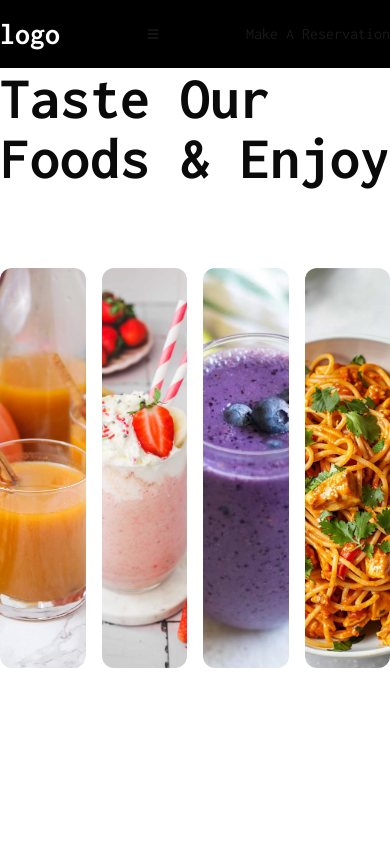
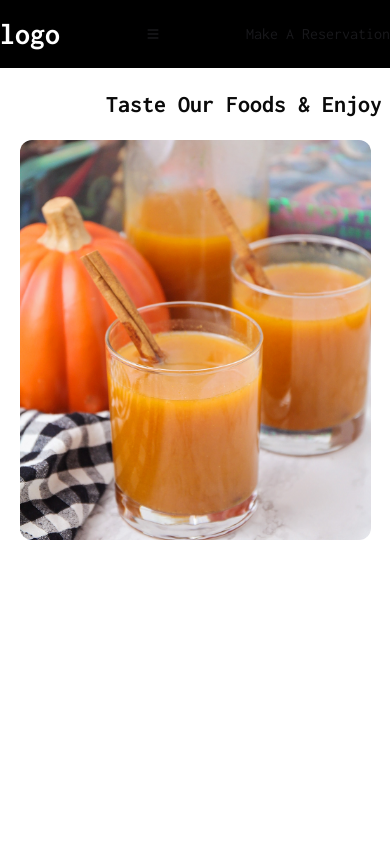
Before and after one commit to hend-soliman/YumSphere, a React (Vite) app: page / in a window 390 px wide. Shown: the top 844 px of the page. Built offline with nearby package versions, Linux system fonts and the light colour scheme.

Commit message:
first slider responsive

```diff
--- a/src/pages/HomePage.jsx
+++ b/src/pages/HomePage.jsx
@@ -8,6 +8,7 @@ import { RiDoubleQuotesL } from "react-icons/ri";
 import { ErrorMessage, Field, Form, Formik } from 'formik'
 import StarRating from '../layouts/StarRating'
 import pizzaSlides from '../assets/pizza-slides.png'
+import { GiCancel } from "react-icons/gi";
 import * as Yup from 'yup'
 
 export default function Homepage() {
@@ -39,7 +40,7 @@ export default function Homepage() {
     },
   ]
 
-  const [usersOpenion, setUserOpenion] = useState([
+  const usersOpenion = [
     {
       rating:3,
       desc:'Lorem ipsum dolor sit amet, consectetur adipiscing elit. Donec faucibus, turpis at imperdiet fringilla, ante arcu vehicula lectus, nec porta urna nulla ac neque. Pellentesque hendrerit purus nulla, vel dapibus purus commodo sit amet. Fusce lacinia, libero pellentesque laoreet euismod, ipsum ante accumsan sapien, at viverra lacus ex in massa. Vestibulum quis nisl id nibh consectetur auctor. Proin elementum sem id dui pretium tristique a et urna. Duis ut bibendum orci. Aliquam tincidunt justo id auctor pulvinar.',
@@ -57,20 +58,23 @@ export default function Homepage() {
       desc:'Lorem ipsum dolor sit amet, consectetur adipiscing elit. Donec faucibus, turpis at imperdiet fringilla, ante arcu vehicula lectus, nec porta urna nulla ac neque. Pellentesque hendrerit purus nulla, vel dapibus purus commodo sit amet. Fusce lacinia, libero pellentesque laoreet euismod, ipsum ante accumsan sapien, at viverra lacus ex in massa. Vestibulum quis nisl id nibh consectetur auctor. Proin elementum sem id dui pretium tristique a et urna. Duis ut bibendum orci.',
       name:'Ramy Emad'
     }
-  ])
+  ]
 
   const [bestFoodsIndex, setBestFoodsIndex] = useState(0);
   const [usersOpenionIndex, setUsersOpenionIndex] = useState(0);
+  const [pauseSlider,setPauseSlider] = useState(false);
+  const [sliderModal,setSliderModal] = useState(false);
 
   useEffect(() => {
     if(bestFoods.length === 0) return;
+    if (pauseSlider) return;
 
       const interval = setInterval(() => {
       setBestFoodsIndex((prev) => (prev + 1) % bestFoods.length)
     }, 2000)
 
     return () => clearInterval(interval)
-  }, [bestFoods.length])
+  }, [bestFoods.length,pauseSlider])
 
   useEffect(() => {
  if(usersOpenion.length === 0) return;
@@ -92,6 +96,11 @@ export default function Homepage() {
   const visibleImages = []
   for (let i = 0; i < 4; i++) {
     visibleImages.push(bestFoods[(bestFoodsIndex + i) % bestFoods.length])
+  }
+
+  const visibleImagesOnSmallDevice =[]
+  for(let i =0 ; i < 1; i++){
+    visibleImagesOnSmallDevice.push(bestFoods[(bestFoodsIndex + i) % bestFoods.length])
   }
 
   const validationSchema = Yup.object({
@@ -129,12 +138,12 @@ export default function Homepage() {
     <div className="bg-white min-h-dvh flex flex-col w-full">
 
 
-      <div className="w-full h-dvh flex flex-col gap-20 justify-items-center">
-        <h2 className="text-6xl font-bold text-neutral-950 self-center">
+      <div className="w-full h-dvh flex flex-col mt-5 lg:mt-0 gap-5 lg:gap-20 justify-items-center">
+        <h2 className="text-2xl lg:text-6xl self-end mr-2 lg:mr-0 font-bold text-neutral-950 lg:self-center">
           Taste Our Foods & Enjoy
         </h2>
 
-        <div className="grid grid-cols-4 gap-4">
+        <div className=" hidden lg:grid lg:grid-cols-4  gap-4">
           {visibleImages.map((el, i) => (
             <div
               key={i + 1}
@@ -152,6 +161,91 @@ export default function Homepage() {
                   <p className="text-sm opacity-90">{el.desc}</p>
                 </div>
               </div>
+
+              {i === 0 && (
+                <button
+                  onClick={prevSlide}
+                  className="absolute left-3 top-1/2 -translate-y-1/2
+                    w-10 h-10 flex items-center justify-center
+                    bg-orange-400/80 text-white rounded-full
+                    shadow-lg opacity-0 group-hover:opacity-100
+                    transition hover:scale-110"
+                >
+                  ◀
+                </button>
+              )}
+
+              {i === 3 && (
+                <button
+                  onClick={nextSlide}
+                  className="absolute right-3 top-1/2 -translate-y-1/2
+                    w-10 h-10 flex items-center justify-center
+                    bg-orange-400/80 text-white rounded-full
+                    shadow-lg opacity-0 group-hover:opacity-100
+                    transition hover:scale-110"
+                >
+                  ▶
+                </button>
+              )}
+            </div>
+          ))}
+        </div>
+
+        <div className='grid grid-cols-1 w-full lg:hidden '>
+            {visibleImagesOnSmallDevice.map((el, i) => (
+            <div
+              key={i + 1}
+              className="
+              relative flex justify-center group overflow-hidden rounded-xl
+              "
+              onClick={() => {
+                    setPauseSlider(true)
+                    setSliderModal(true)
+                      }}
+
+            >
+              <img
+                src={el.img}
+                alt=""
+                className="h-100 w-[90%] object-cover backdrop-blur-sm rounded-xl"
+              />
+
+
+              {sliderModal && <div
+    className='
+      absolute inset-0
+      bg-black/60
+      flex items-center justify-center
+      text-white text-center px-4
+      transition-opacity duration-300
+      '
+    onClick={(e) => e.stopPropagation()}
+
+
+  >
+    <GiCancel
+    className='
+    absolute
+    top-10
+    right-10
+    text-2xl
+    '
+    onClick={(e)=>{
+      e.stopPropagation()
+      setSliderModal(false)
+      setPauseSlider(false)
+    }
+    }
+     />
+    <div>
+      <h3 className="text-lg font-bold mb-2">
+        {el.name}
+      </h3>
+      <p className="text-sm">
+        {el.desc}
+      </p>
+    </div>
+  </div>}
 
               {i === 0 && (
                 <button
```
